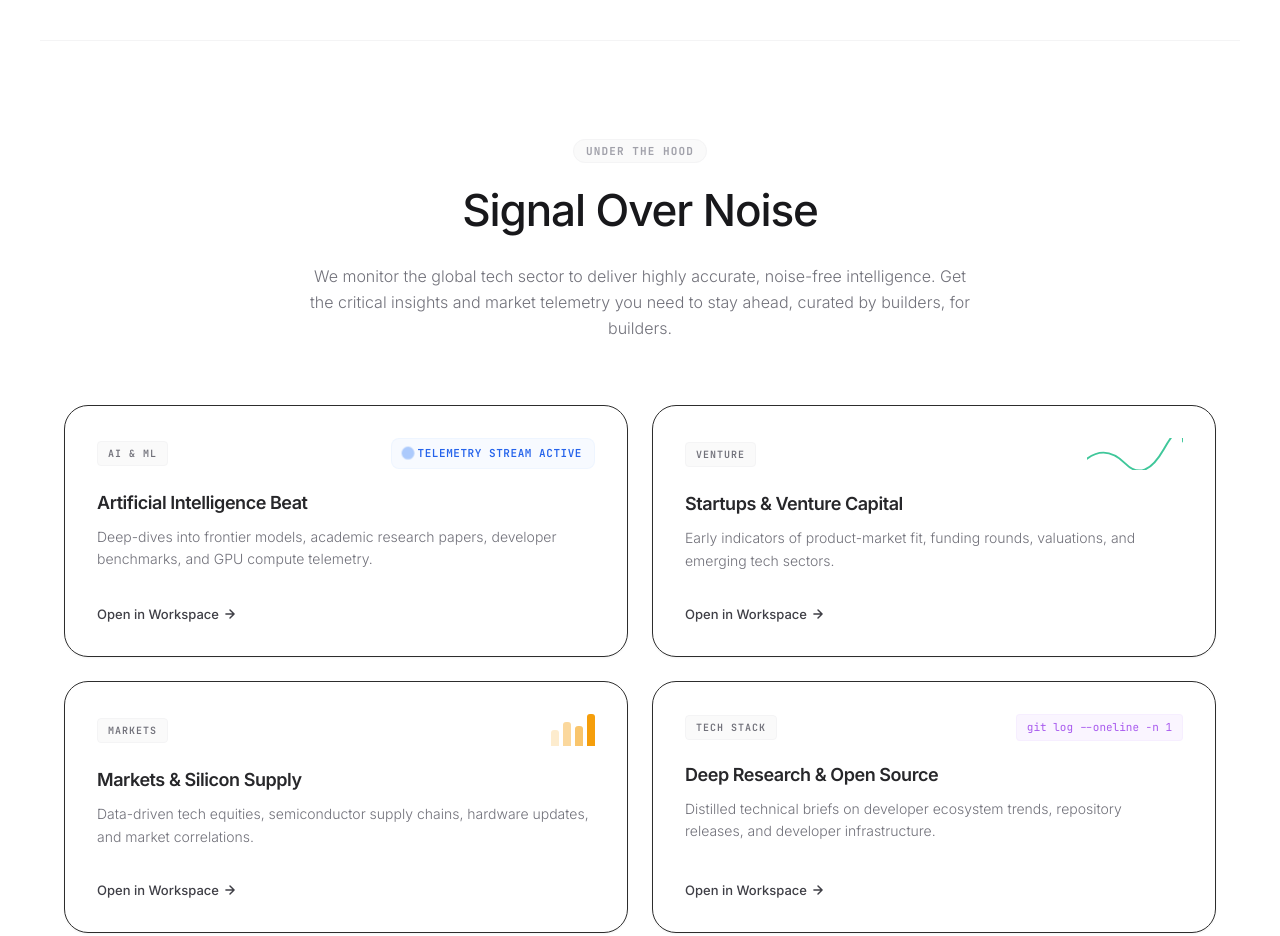
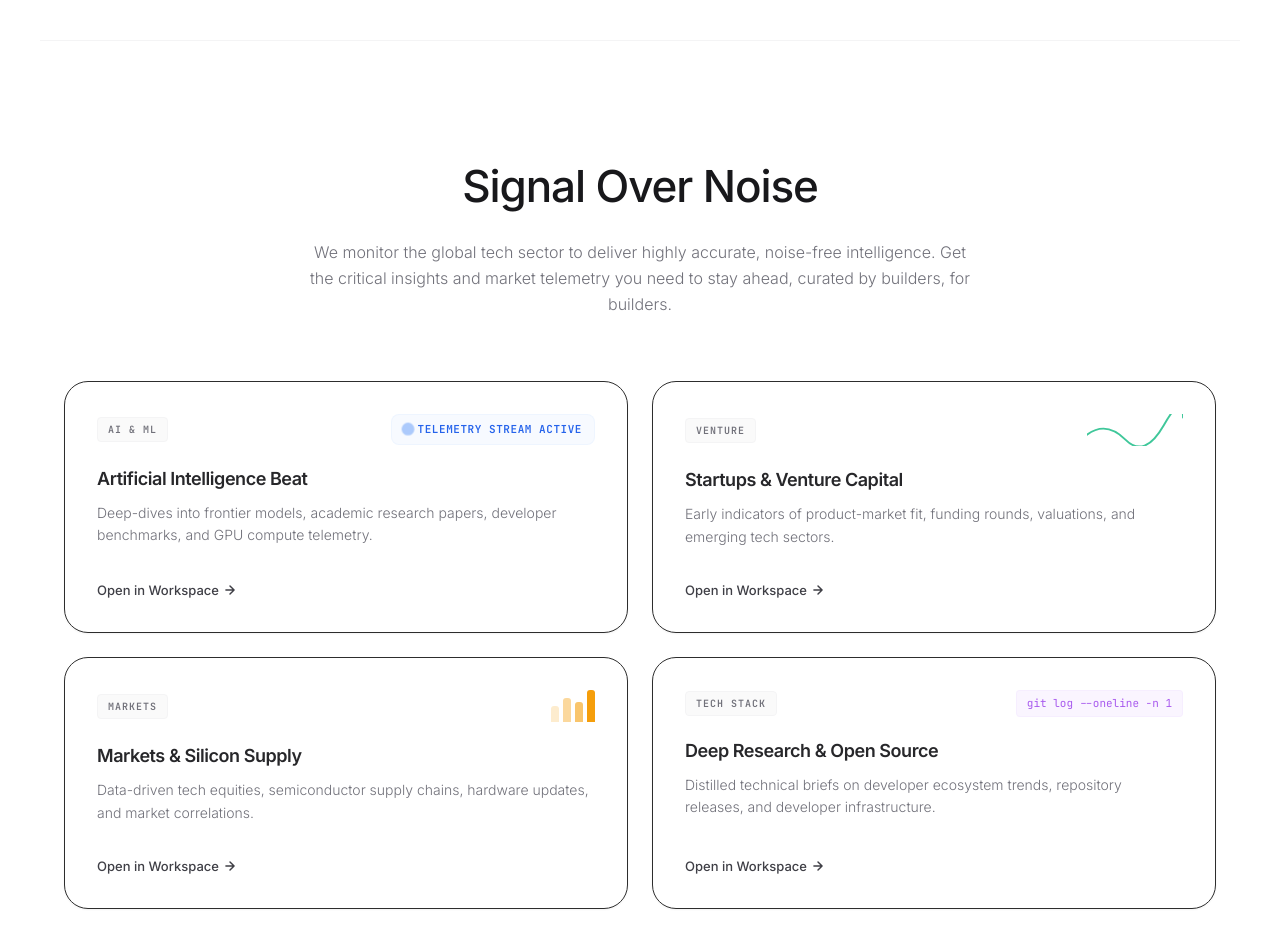
Before and after one commit to IBE-GIDEON/trend-stack, a Next.js app: page / in a window 1280 px wide. Shown: the part 1560-2496 px from the top of the page. Built offline with nearby package versions, Linux system fonts and the light colour scheme.

Commit message:
style: remove 'Under the Hood' pill badge only, keeping the section title and text

```diff
--- a/components/landing/LandingHero.tsx
+++ b/components/landing/LandingHero.tsx
@@ -241,9 +241,6 @@ export function LandingHero() {
           transition={{ duration: 0.8, ease: "easeOut" }}
           className="text-center max-w-2xl mb-16"
         >
-          <span className="text-[11px] font-mono text-zinc-400 font-bold uppercase tracking-widest bg-zinc-50 border border-zinc-100 px-3 py-1 rounded-full">
-            Under the Hood
-          </span>
           <h2 className="text-[32px] md:text-[44px] font-sans font-medium text-zinc-900 tracking-tight mt-4 mb-5">
             Signal Over Noise
           </h2>
```
